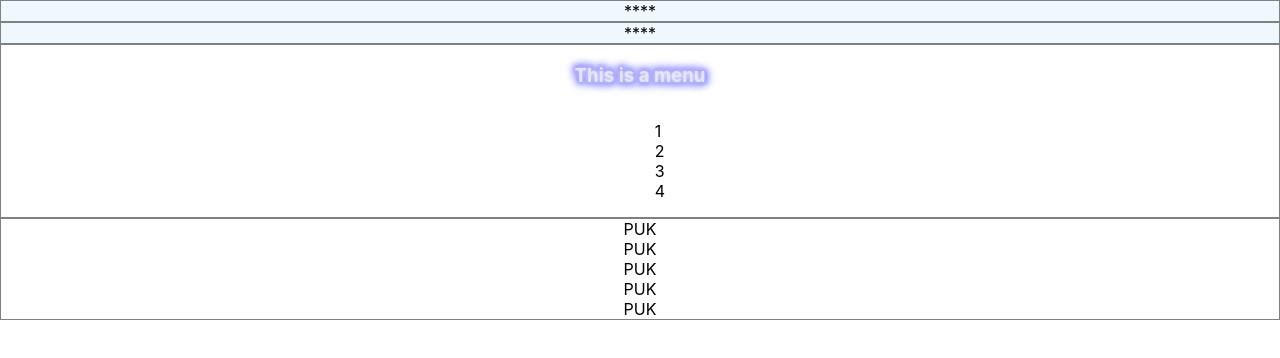
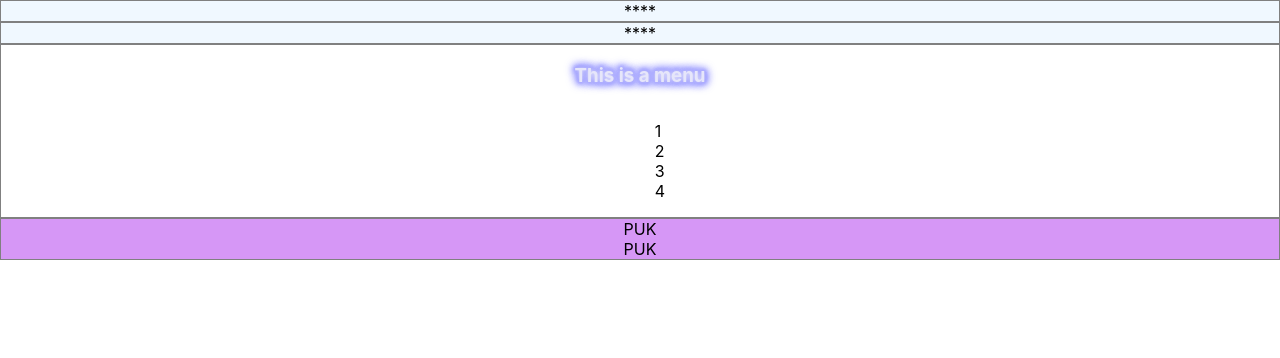
Before and after one commit to Ciahaka/React_Kabzda, a React (Create React App) app: page / in a window 1280 px wide. Shown: the top 358 px of the page. Built offline with nearby package versions, Linux system fonts and the light colour scheme.

Commit message:
change Rating

```diff
--- a/src/component/rating/Rating.module.css
+++ b/src/component/rating/Rating.module.css
@@ -4,4 +4,5 @@
     justify-content: center;
     align-items: center;
     border: 1px solid grey;
+    background-color: #d697f6;
 }
--- a/src/component/rating/Rating.tsx
+++ b/src/component/rating/Rating.tsx
@@ -6,9 +6,6 @@ export const Rating = () => {
     <div className={s.container}>
       <div>PUK</div>
       <div>PUK</div>
-      <div>PUK</div>
-      <div>PUK</div>
-      <div>PUK</div>
     </div>
   );
 }
```
